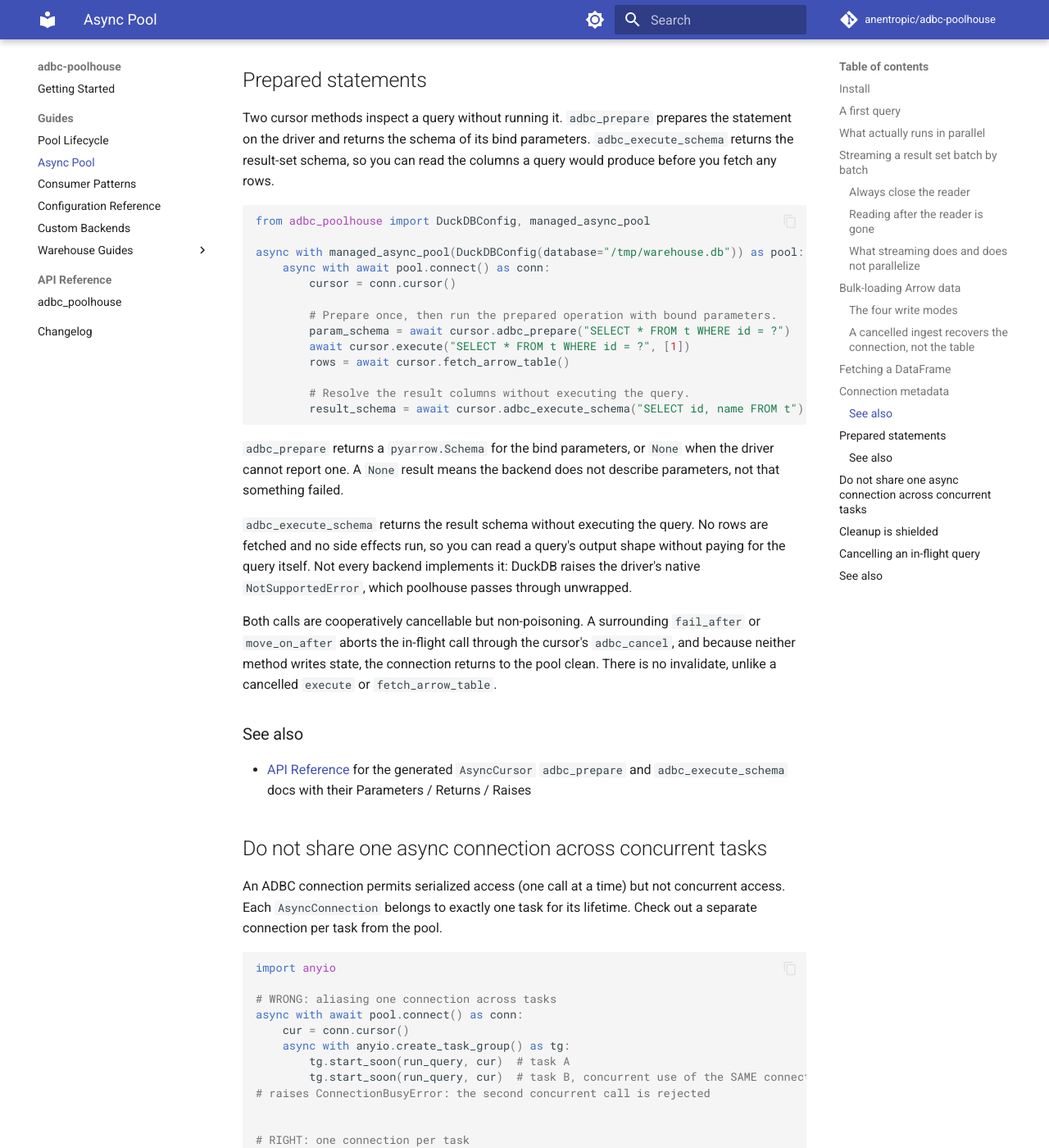
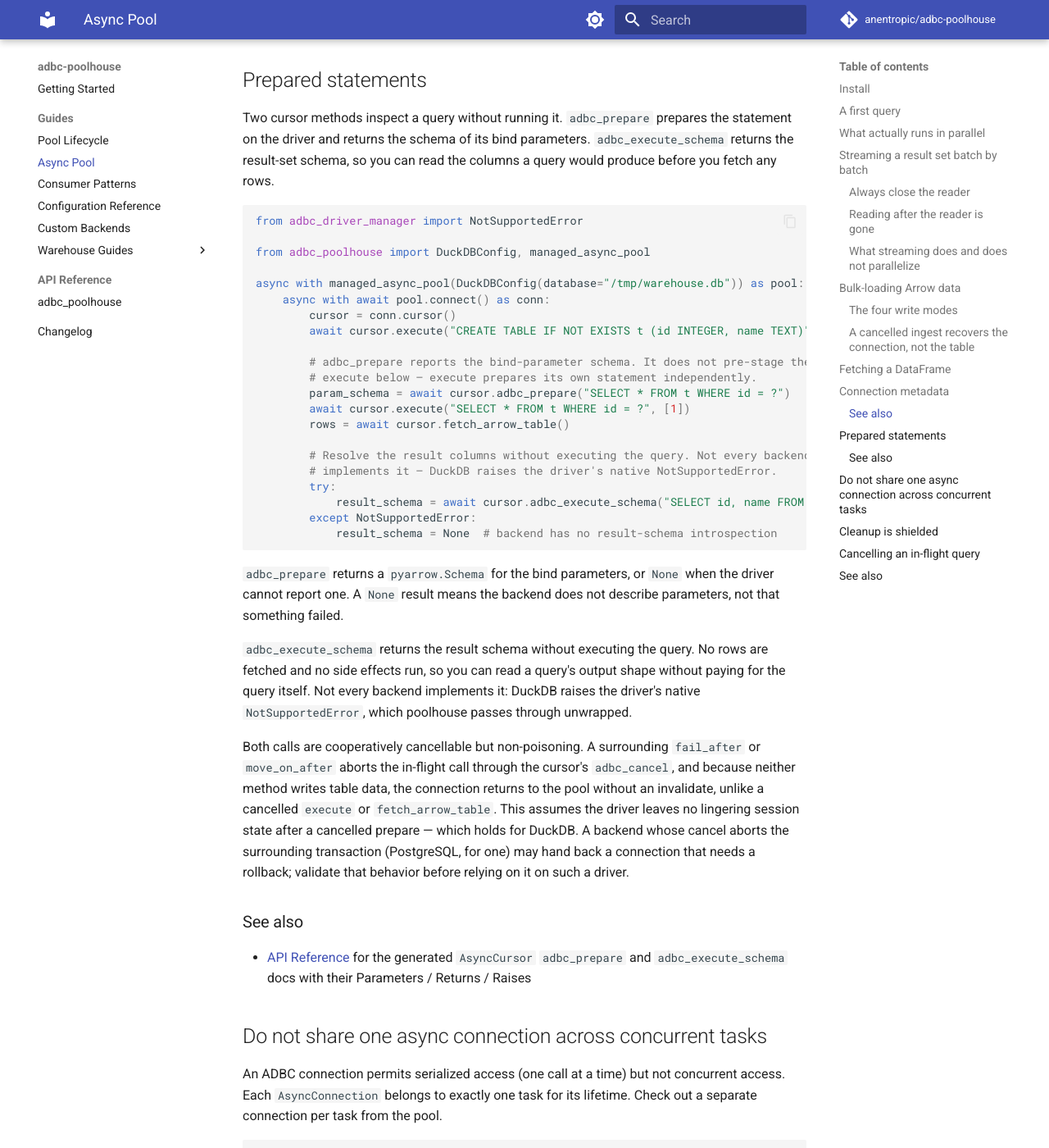
Before and after one commit to anentropic/adbc-poolhouse, an MkDocs documentation site: the page built from docs/src/guides/async.md, in a window 1280 px wide and 1400 px high, scrolled down 7477 px. Shown: the whole window at 82% size. Built offline with MkDocs 1.6.1 and Material for MkDocs 9.7.7, drawn with Linux system fonts in a browser that asks for light colours; comment, search, counter and statistics services are not loaded.

Commit message:
fix(35): address code-review findings — runnable prep docs example, scoped non-poisoning claim, bytes|str parity
- WR-01: docs example now creates table t and handles DuckDB's NotSupportedError
  for adbc_execute_schema, so the canonical snippet runs end-to-end
- WR-02: scope the non-poisoning guarantee to drivers that leave no session state
  after a cancelled prepare (guide + both docstrings); note PostgreSQL-style caveat
- IN-01: widen adbc_execute_schema operation to bytes | str for parity with
  execute/adbc_prepare (method + _SyncCursor Protocol)
- IN-02: fix misleading 'prepare once then run' comment

Co-Authored-By: Claude Opus 4.8 (1M context) <noreply@anthropic.com>

````diff
--- a/docs/src/guides/async.md
+++ b/docs/src/guides/async.md
@@ -357,19 +357,27 @@ returns the result-set schema, so you can read the columns a query would produce
 fetch any rows.
 
 ```python
+from adbc_driver_manager import NotSupportedError
+
 from adbc_poolhouse import DuckDBConfig, managed_async_pool
 
 async with managed_async_pool(DuckDBConfig(database="/tmp/warehouse.db")) as pool:
     async with await pool.connect() as conn:
         cursor = conn.cursor()
+        await cursor.execute("CREATE TABLE IF NOT EXISTS t (id INTEGER, name TEXT)")
 
-        # Prepare once, then run the prepared operation with bound parameters.
+        # adbc_prepare reports the bind-parameter schema. It does not pre-stage the
+        # execute below — execute prepares its own statement independently.
         param_schema = await cursor.adbc_prepare("SELECT * FROM t WHERE id = ?")
         await cursor.execute("SELECT * FROM t WHERE id = ?", [1])
         rows = await cursor.fetch_arrow_table()
 
-        # Resolve the result columns without executing the query.
-        result_schema = await cursor.adbc_execute_schema("SELECT id, name FROM t")
+        # Resolve the result columns without executing the query. Not every backend
+        # implements it — DuckDB raises the driver's native NotSupportedError.
+        try:
+            result_schema = await cursor.adbc_execute_schema("SELECT id, name FROM t")
+        except NotSupportedError:
+            result_schema = None  # backend has no result-schema introspection
 ```
 
 `adbc_prepare` returns a `pyarrow.Schema` for the bind parameters, or `None` when the driver
@@ -383,8 +391,11 @@ query itself. Not every backend implements it: DuckDB raises the driver's native
 
 Both calls are cooperatively cancellable but non-poisoning. A surrounding `fail_after` or
 `move_on_after` aborts the in-flight call through the cursor's `adbc_cancel`, and because
-neither method writes state, the connection returns to the pool clean. There is no invalidate,
-unlike a cancelled `execute` or `fetch_arrow_table`.
+neither method writes table data, the connection returns to the pool without an invalidate,
+unlike a cancelled `execute` or `fetch_arrow_table`. This assumes the driver leaves no
+lingering session state after a cancelled prepare — which holds for DuckDB. A backend whose
+cancel aborts the surrounding transaction (PostgreSQL, for one) may hand back a connection
+that needs a rollback; validate that behavior before relying on it on such a driver.
 
 ### See also
 
````
Also changed, not shown: 1 other file.
